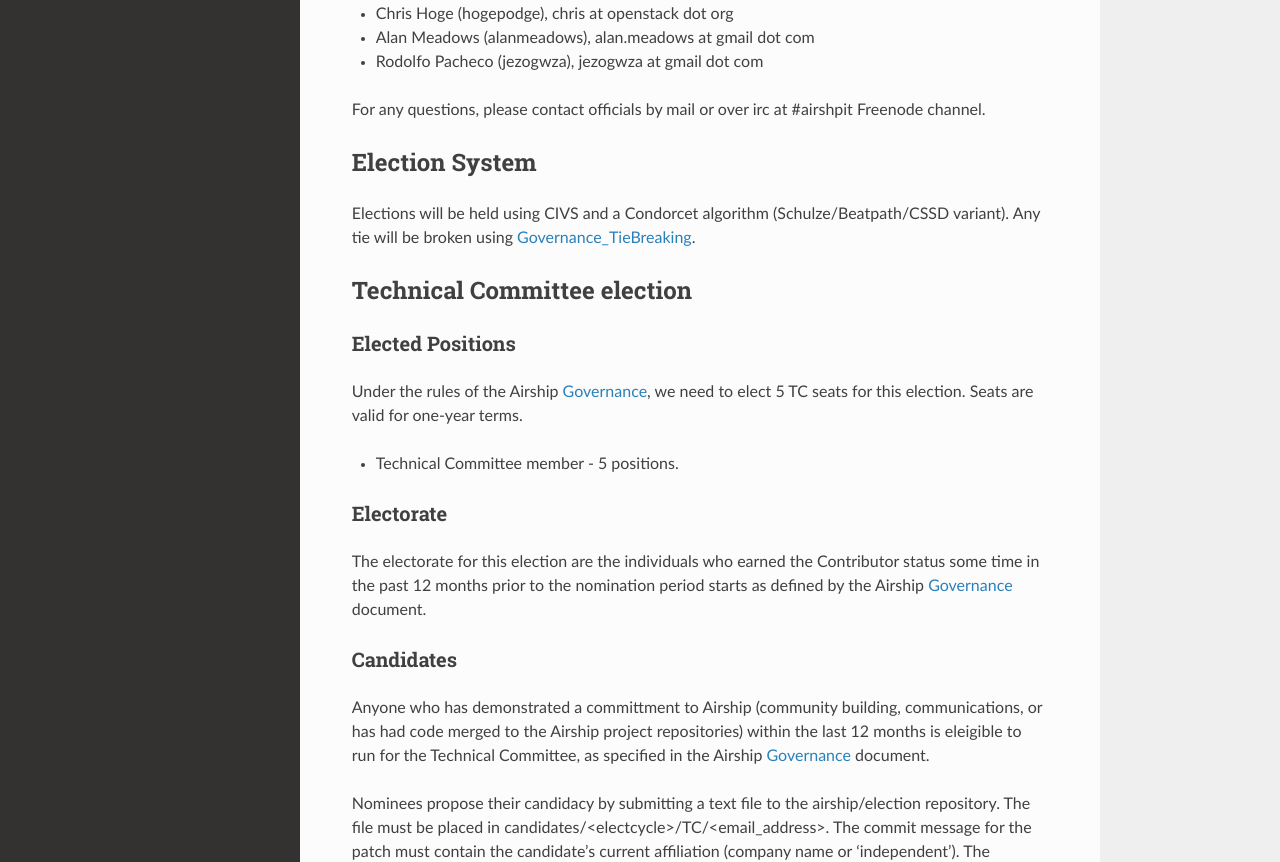
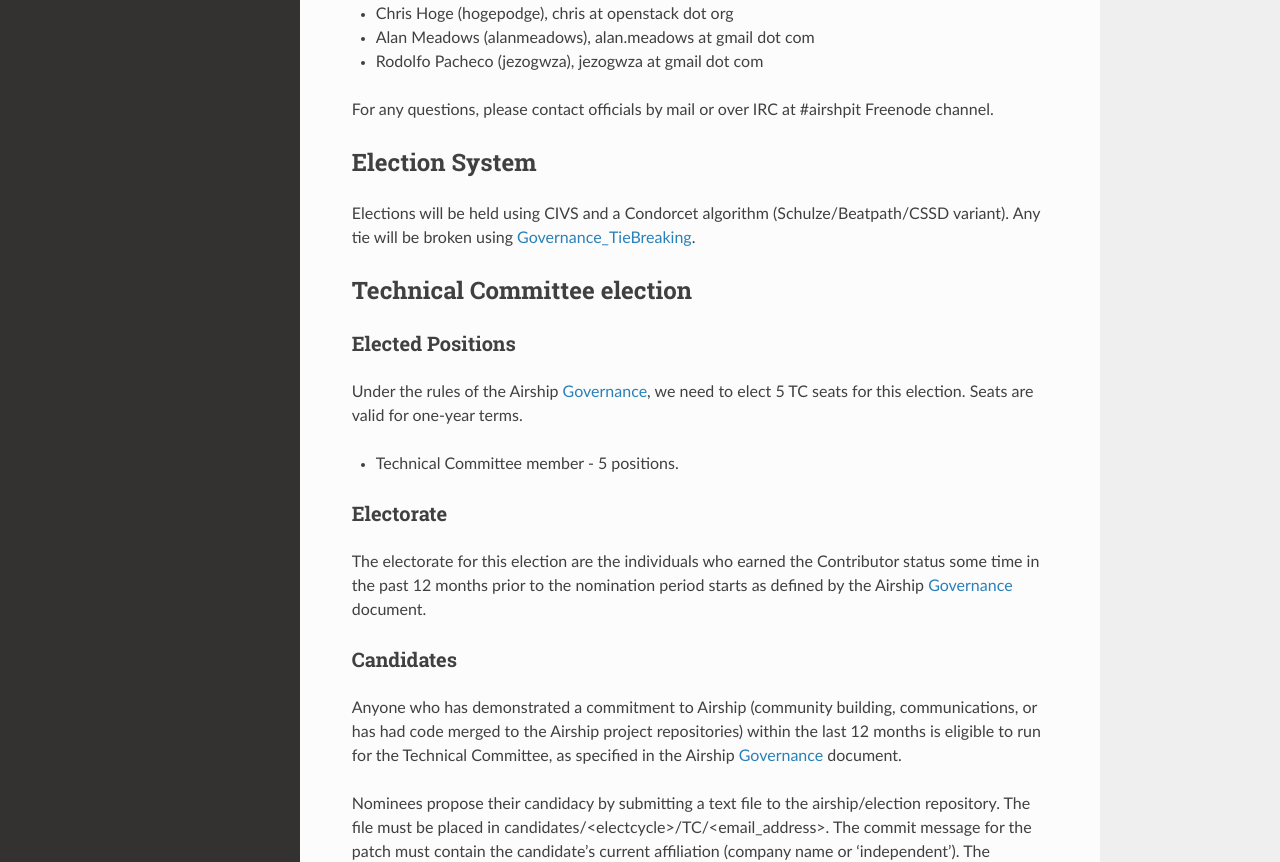
Before and after one commit to airshipit/election, a Sphinx documentation site: the page built from doc/source/index.rst, in a window 1280 px wide and 1400 px high, scrolled down 608 px. Shown: the part 158-1020 px from the top of the window. Built offline with Sphinx 7.4.7 and the Read the Docs theme 2.0.0, drawn with Linux system fonts in a browser that asks for light colours.

Commit message:
Spelling / Typo fixes
Sorry, it just visually caught my eyes while reading it.

Change-Id: Id1ba3f265dd4e3fe7fd6a116ac42f5d55d13498e

```diff
--- a/README.rst
+++ b/README.rst
@@ -47,7 +47,7 @@
 
 * To +2 a candidate:
 
-  * check candidate is a contributor or has otherwise demonstrated committment to Airship
+  * check candidate is a contributor or has otherwise demonstrated commitment to Airship
   * check filename is email address
   * cursory check the candidacy statement
   * check the affiliation information is in commit message
--- a/doc/source/index.rst
+++ b/doc/source/index.rst
@@ -42,7 +42,7 @@
 * Alan Meadows (alanmeadows), alan.meadows at gmail dot com
 * Rodolfo Pacheco (jezogwza), jezogwza at gmail dot com
 
-For any questions, please contact officials by mail or over irc at
+For any questions, please contact officials by mail or over IRC at
 #airshpit Freenode channel.
 
 
@@ -81,9 +81,9 @@
 Candidates
 ----------
 
-Anyone who has demonstrated a committment to Airship (community building,
+Anyone who has demonstrated a commitment to Airship (community building,
 communications, or has had code merged to the Airship project repositories)
-within the last 12 months is eleigible to run for the Technical Committee,
+within the last 12 months is eligible to run for the Technical Committee,
 as specified in the Airship `Governance`_ document.
 
 Nominees propose their candidacy by submitting a text file to the
```
Also changed, not shown: other parts of README.rst (+1 -1 lines).
